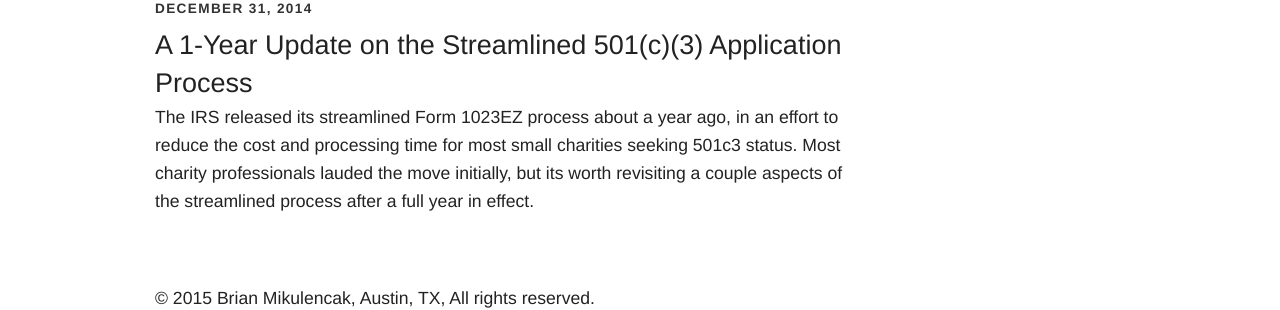
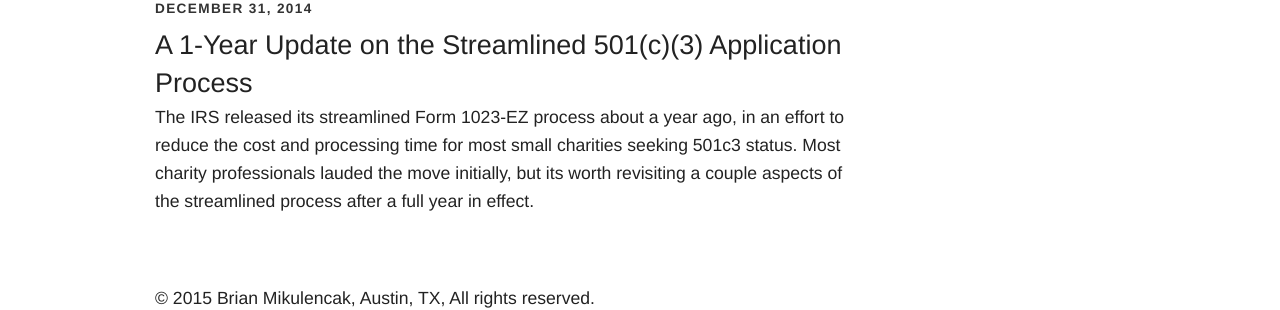
Before and after one commit to brianmik/bmaustinlaw, a Jekyll site: the page built from _posts/2015-07-14-streamlined-1023-update.markdown, in a window 1280 px wide. Shown: the part 339-649 px from the top of the page. Built offline with Jekyll 4.4.1, drawn with Linux system fonts in a browser that asks for light colours; Markdown is read by kramdown in place of the engine named in the settings.

Commit message:
Troubleshooting blog post

```diff
--- a/_posts/2015-07-14-streamlined-1023-update.markdown
+++ b/_posts/2015-07-14-streamlined-1023-update.markdown
@@ -7,6 +7,6 @@ categories: nonprofits
 
 
 
-The IRS released its streamlined Form 1023EZ process about a year ago, in an effort to reduce the cost and processing time for most small charities seeking
+The IRS released its streamlined Form 1023-EZ process about a year ago, in an effort to reduce the cost and processing time for most small charities seeking
 501c3 status. Most charity professionals lauded the move initially, but its worth revisiting a couple aspects of the streamlined process after a full year
 in effect.
```
